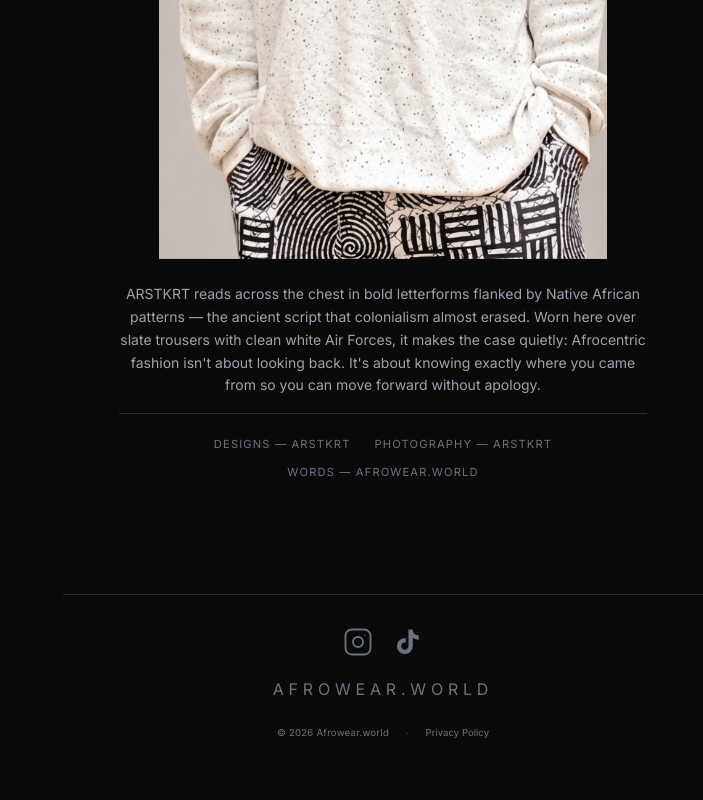
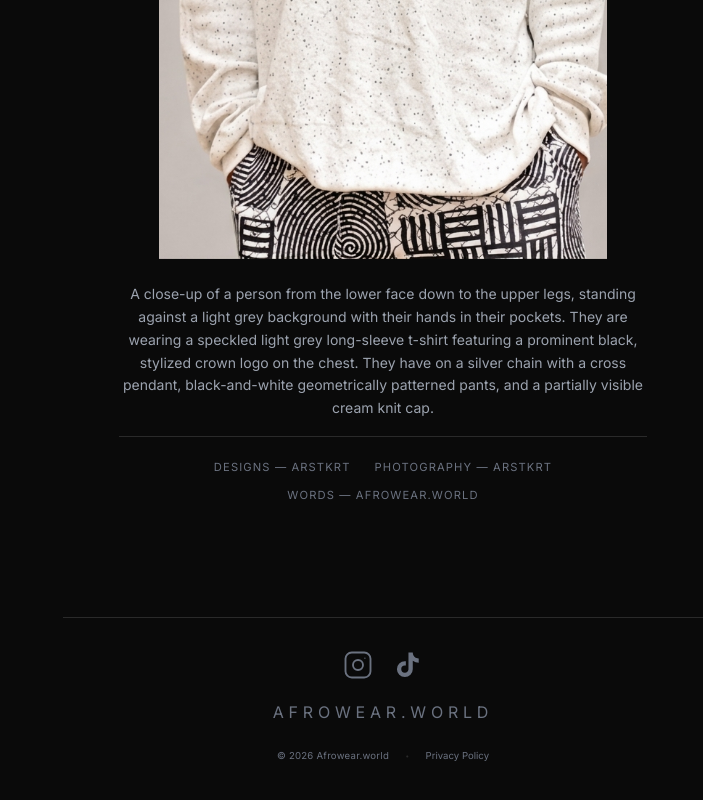
Before and after one commit to yorubaherdsmehnes/afrowear.world, a Next.js app: page / in a window 1280 px wide. Shown: the part 2857-3657 px from the top of the page, without its empty margins (577-1280 px from the left). Before the commit the page ends 3634 px from the top, so only its background shows below. Built offline with nearby package versions, Linux system fonts and the light colour scheme; no server answers.

Commit message:
Adding alt text

```diff
--- a/src/components/FeatureArticle.tsx
+++ b/src/components/FeatureArticle.tsx
@@ -75,12 +75,12 @@ export default function FeatureArticle() {
 
         {/* Copy block 2 */}
         <p className="font-sans text-sm text-aw-muted leading-relaxed pt-2">
-          ARSTKRT reads across the chest in bold letterforms flanked by Native
-          African patterns — the ancient script that colonialism almost erased.
-          Worn here over slate trousers with clean white Air Forces, it makes
-          the case quietly: Afrocentric fashion isn't about looking back. It's
-          about knowing exactly where you came from so you can move forward
-          without apology.
+          A close-up of a person from the lower face down to the upper legs,
+          standing against a light grey background with their hands in their
+          pockets. They are wearing a speckled light grey long-sleeve t-shirt
+          featuring a prominent black, stylized crown logo on the chest. They
+          have on a silver chain with a cross pendant, black-and-white
+          geometrically patterned pants, and a partially visible cream knit cap.
         </p>
 
         {/* Credits */}
```
